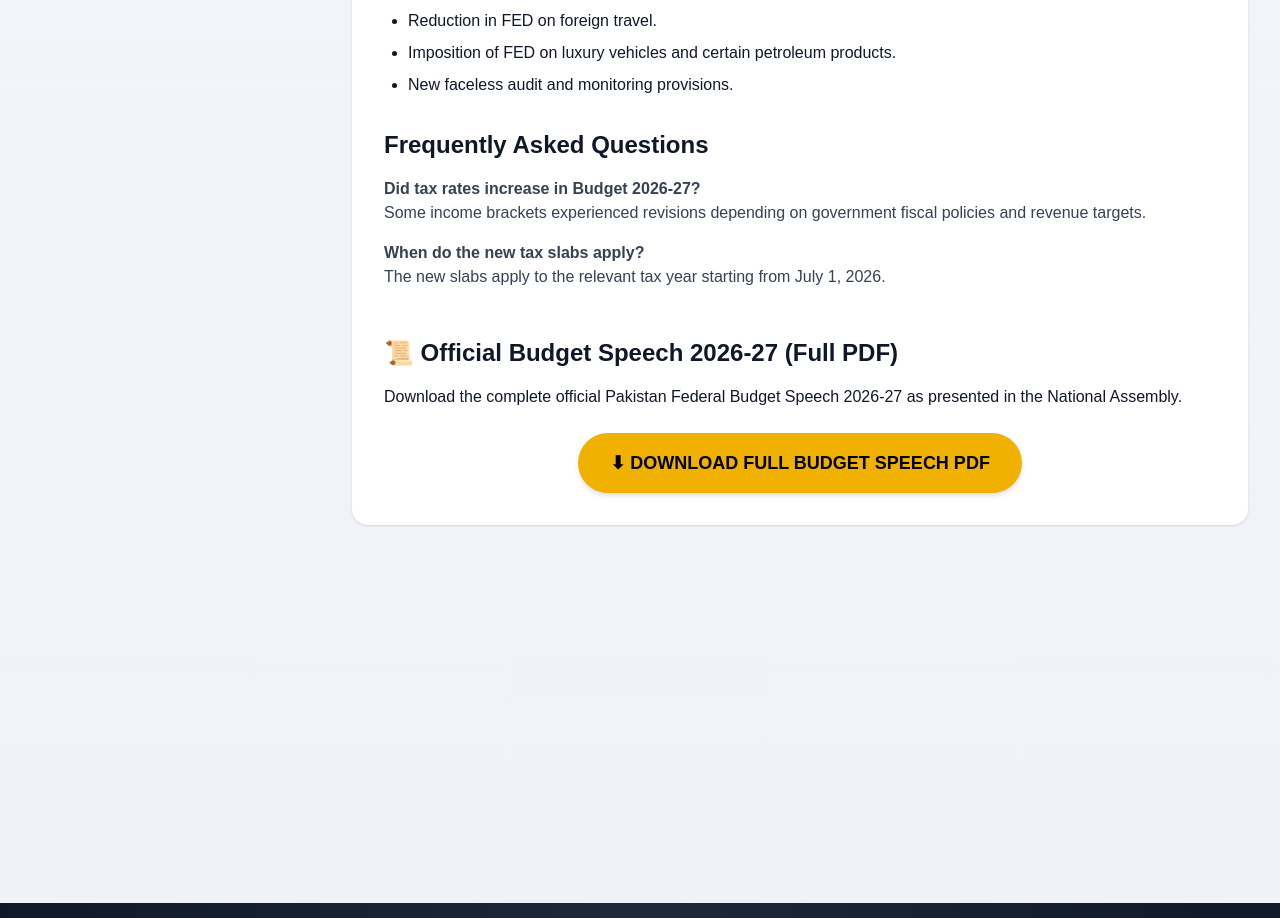
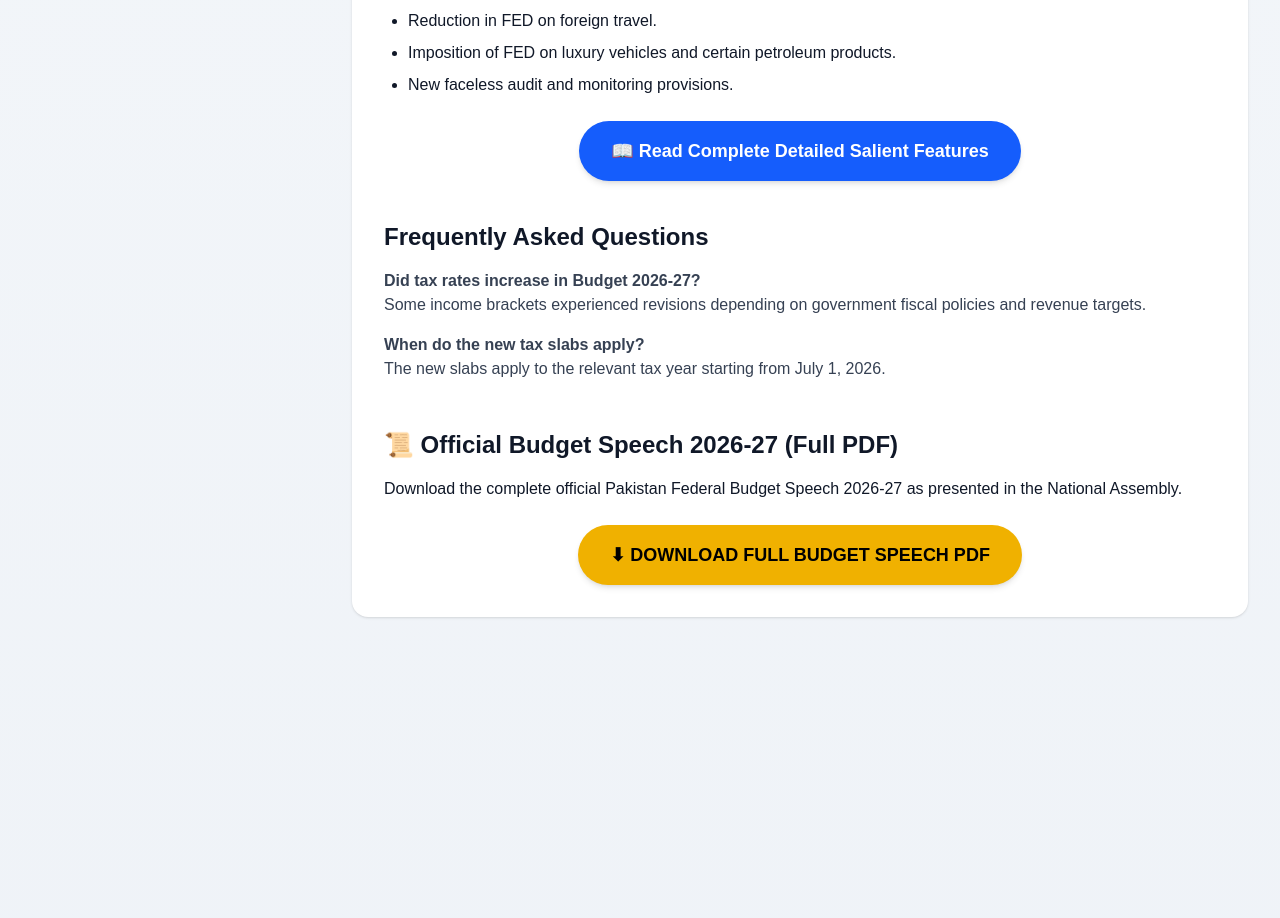
Before and after one commit to muhammadobaid1986/fbrtaxcalculators, a Next.js app: page /latest-budget-2026-27-tax-slabs in a window 1280 px wide. Shown: the part 2310-3228 px from the top of the page. Built offline with nearby package versions, Linux system fonts and the light colour scheme.

Commit message:
Added detailed salient features page and linked from main budget page

```diff
--- a/app/latest-budget-2026-27-tax-slabs/page.tsx
+++ b/app/latest-budget-2026-27-tax-slabs/page.tsx
@@ -181,6 +181,15 @@ export default function Page() {
   <li>New faceless audit and monitoring provisions.</li>
 </ul>
 
+<div className="text-center mb-10">
+  <Link
+    href="/salient-features-budget-2026-27"
+    className="inline-block bg-blue-600 hover:bg-blue-700 text-white font-semibold px-8 py-4 rounded-full transition text-lg shadow-md"
+  >
+    📖 Read Complete Detailed Salient Features
+  </Link>
+</div>
+
       <h2 className="text-2xl font-semibold mt-8 mb-4">
         Frequently Asked Questions
       </h2>
```
